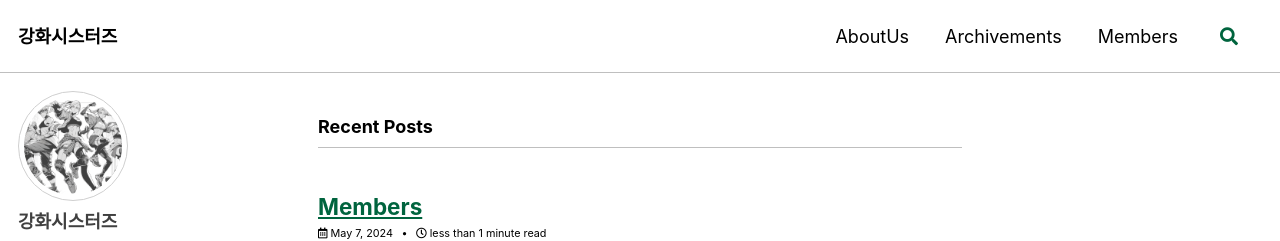
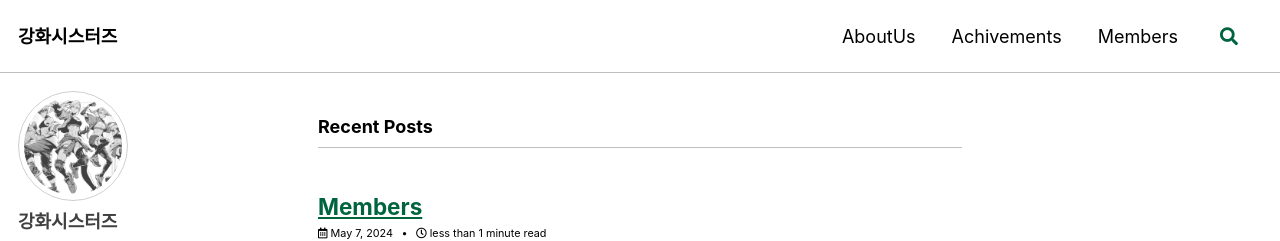
Before and after one commit to sy-mwish/kanghwasisters.github.io, a Jekyll site: the page built from index.html, in a window 1280 px wide and 1100 px high. Shown: the top 241 px of the window. Built offline with Jekyll 4.4.1, drawn with Linux system fonts in a browser that asks for light colours; cached includes are drawn as plain includes; the list of posts is cut into pages by our own code.

Commit message:
Update navigation.yml

```diff
--- a/_data/navigation.yml
+++ b/_data/navigation.yml
@@ -2,7 +2,7 @@
 main:
   - title: "AboutUs"
     url: /AboutUS/
-  - title: "Archivements"
+  - title: "Achivements"
     url: /Achievements/
   - title: "Members"
     url: /Members/
```
